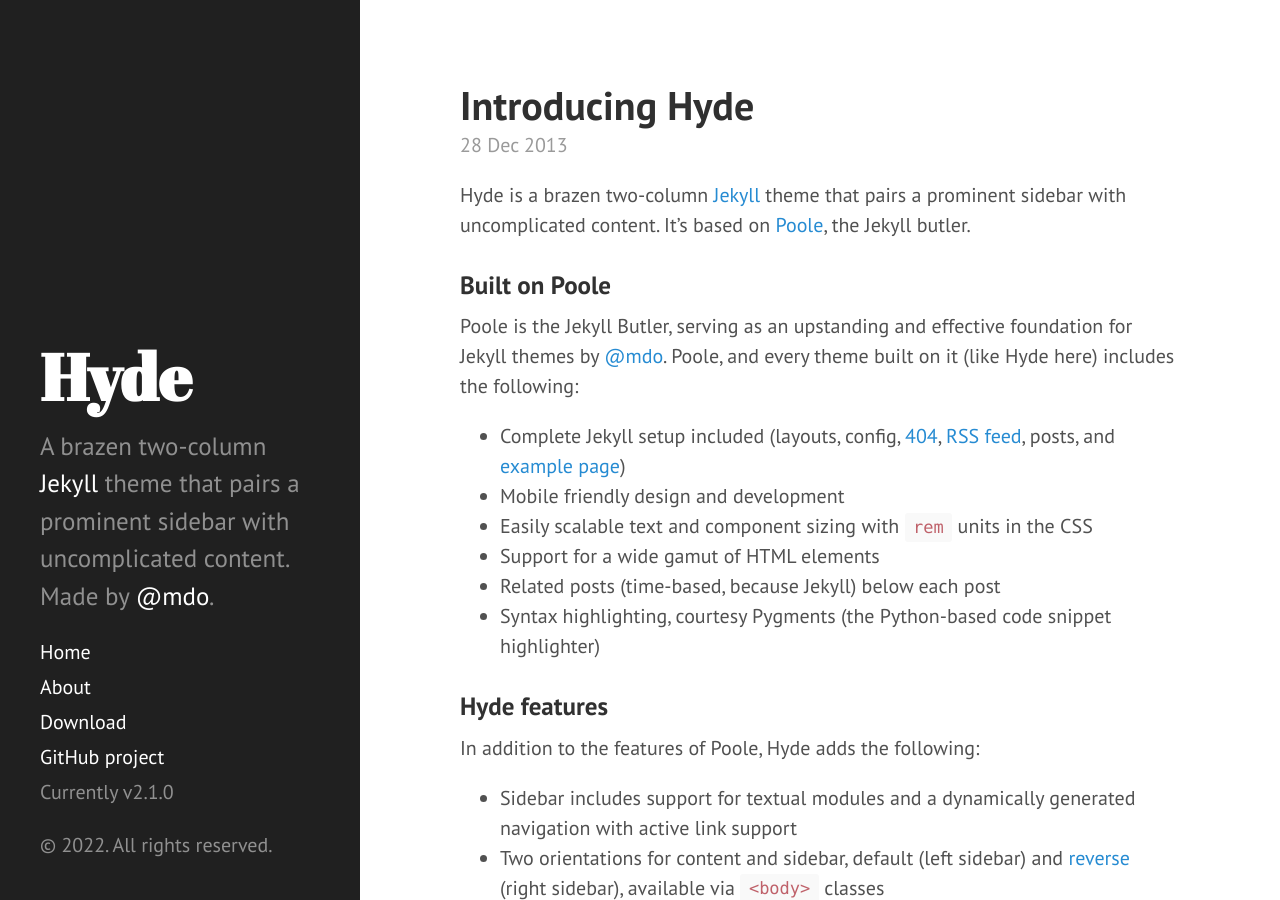
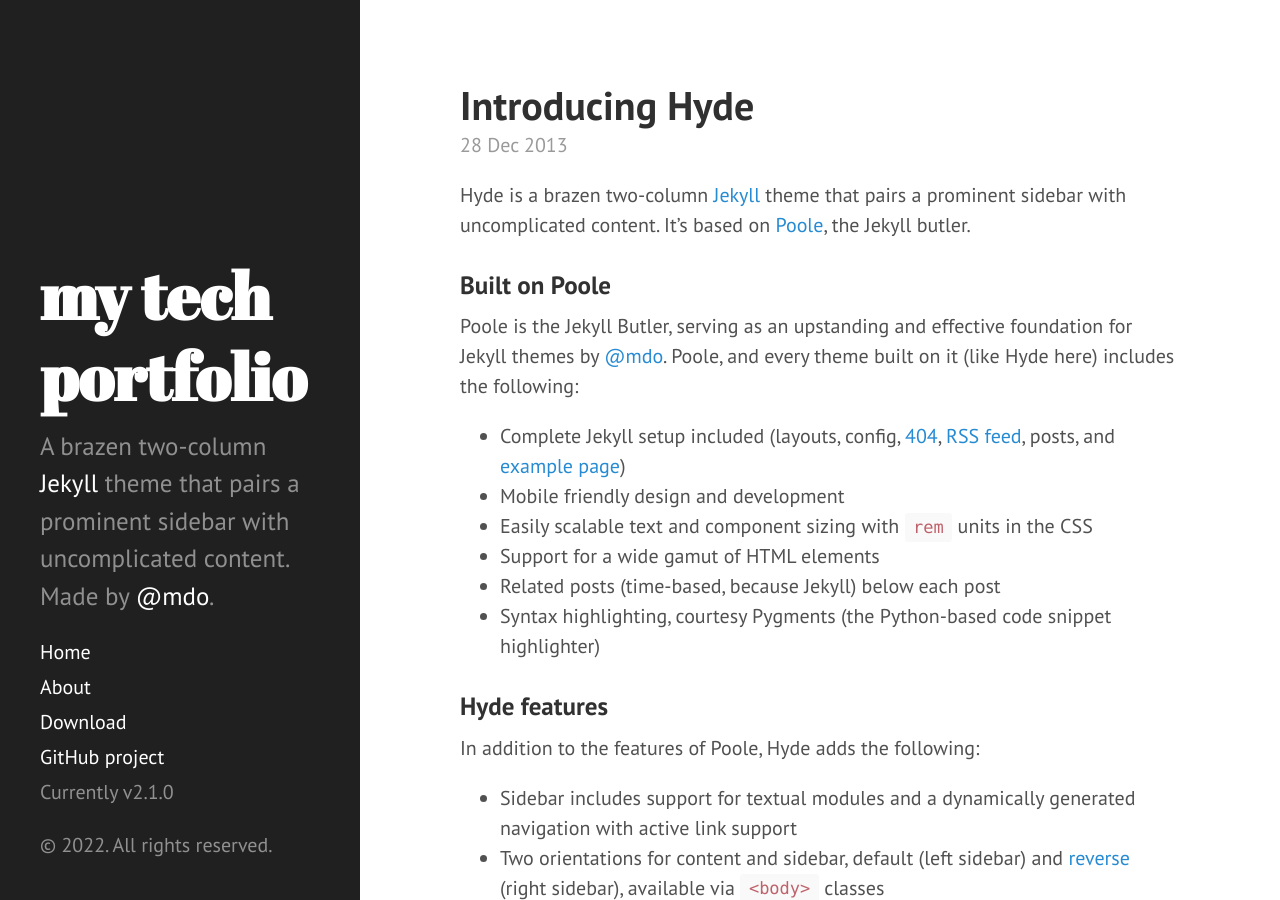
Before and after one commit to moorthyoncloud/moorthyoncloud.github.io, a Jekyll site: the page built from index.html, in a window 1280 px wide and 900 px high. Built offline with Jekyll 4.4.1, drawn with Linux system fonts in a browser that asks for light colours; Markdown is read by kramdown in place of the engine named in the settings; the list of posts is cut into pages by our own code.

Commit message:
Update _config.yml

```diff
--- a/_config.yml
+++ b/_config.yml
@@ -7,10 +7,10 @@
 relative_permalinks: true
 
 # Setup
-title:            Hyde
+title:            my tech portfolio
 tagline:          'A Jekyll theme'
 description:      'A brazen two-column <a href="http://jekyllrb.com" target="_blank">Jekyll</a> theme that pairs a prominent sidebar with uncomplicated content. Made by <a href="https://twitter.com/mdo" target="_blank">@mdo</a>.'
-url:              http://hyde.getpoole.com
+url:              http://moorthyoncloud.github.io
 baseurl:          /
 
 author:
```
